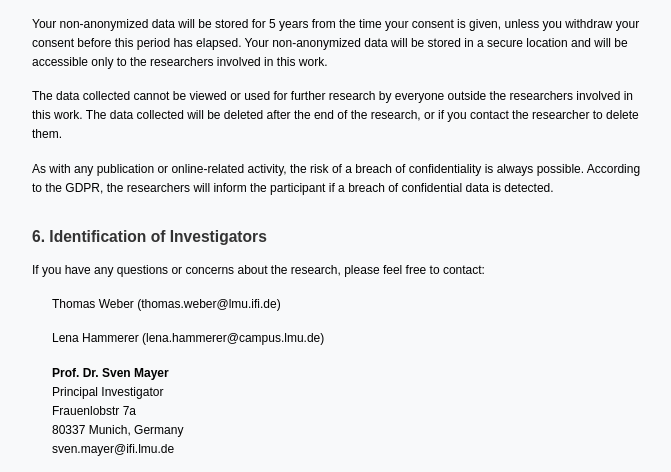
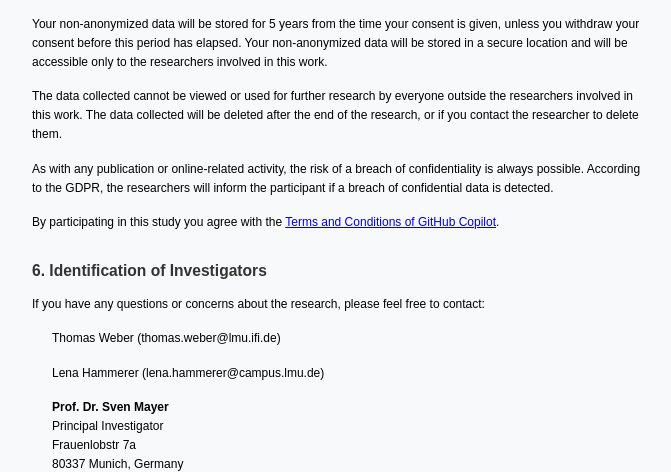
Before and after one commit to OhItsLena/coding_study_test, a Flask app: page /consent in a window 1280 px wide. Shown: the part 1962-2434 px from the top of the page, without its empty margins (298-969 px from the left). Run offline with Flask 3, Linux system fonts and the light colour scheme; data that the repository does not hold is empty; some libraries are stand-ins or nearby versions.

Commit message:
add github copilot to consent form

```diff
--- a/templates/consent.jinja
+++ b/templates/consent.jinja
@@ -166,6 +166,8 @@
 
     <p>As with any publication or online-related activity, the risk of a breach of confidentiality is always possible. According to the GDPR, the researchers will inform the participant if a breach of confidential data is detected.</p>
 
+    <p>By participating in this study you agree with the <a href="https://github.com/customer-terms/github-copilot-product-specific-terms">Terms and Conditions of GitHub Copilot</a>.</p>
+
     <h2>6. Identification of Investigators</h2>
     <p>If you have any questions or concerns about the research, please feel free to contact:</p>
 
```
